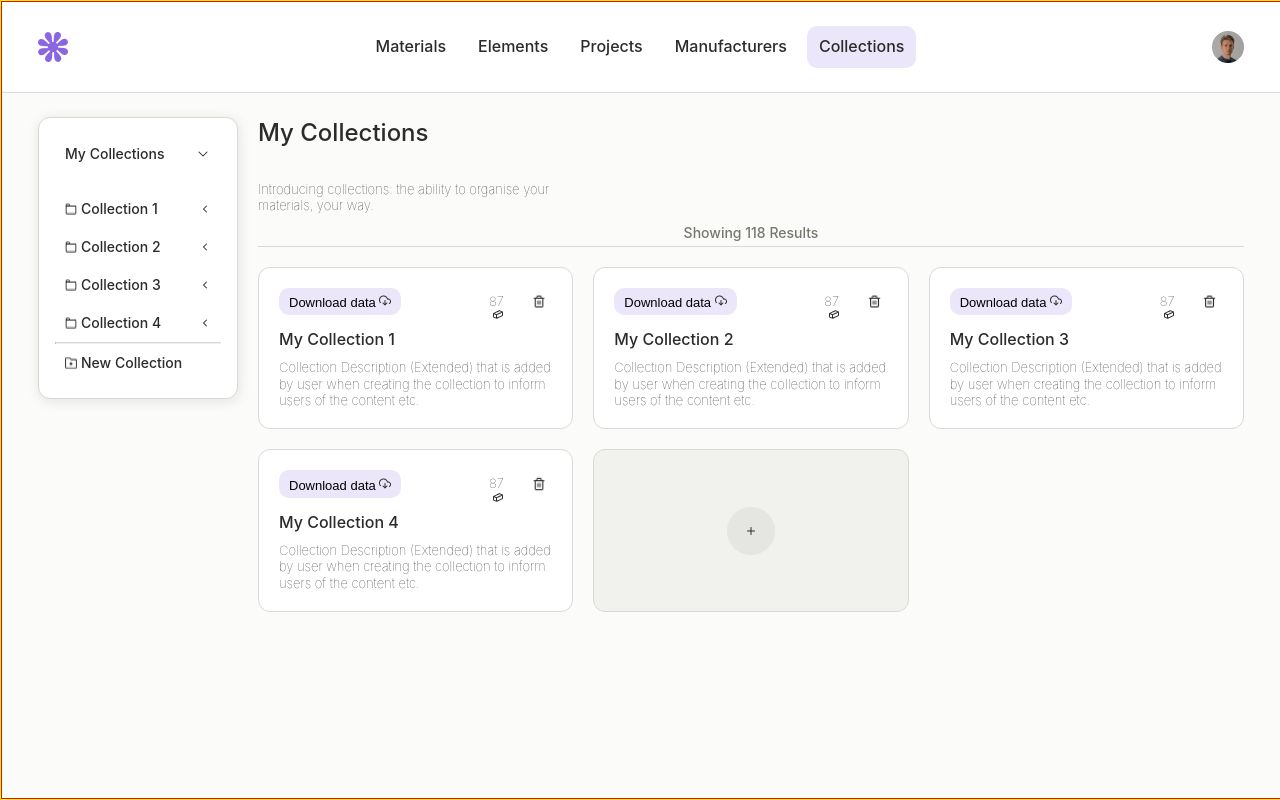
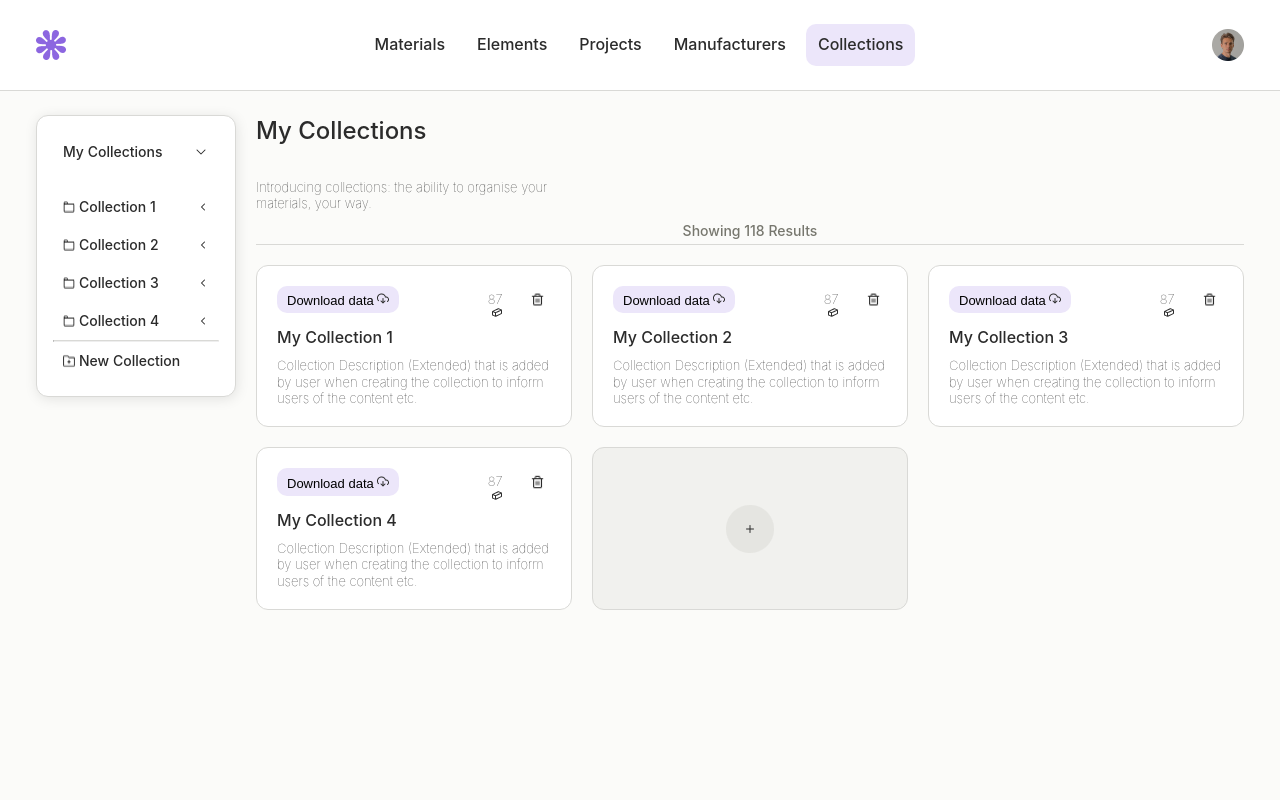
Before and after one commit to saranyavinjarapu/collection_list_crud, a React (Create React App) app: page / in a window 1280 px wide. Built offline with nearby package versions, Linux system fonts and the light colour scheme.

Commit message:
UI changes

```diff
--- a/src/App.css
+++ b/src/App.css
@@ -11,6 +11,5 @@ body {
   font-weight: 500;
   color: #2b2b2b;
   display: flex;
-  border: 1px solid yellow;
   overflow: hidden;
 }
--- a/src/pages/Home/Home.module.css
+++ b/src/pages/Home/Home.module.css
@@ -3,8 +3,6 @@
   flex-direction: column;
   height: 100%;
   width: 100vw;
-  flex: 1;
-  border: 1px solid red;
   overflow: hidden;
 }
 .main {
```
